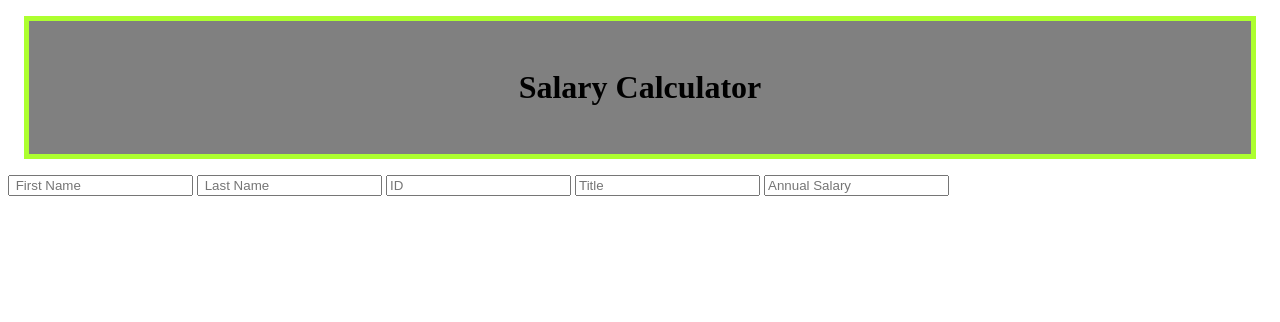
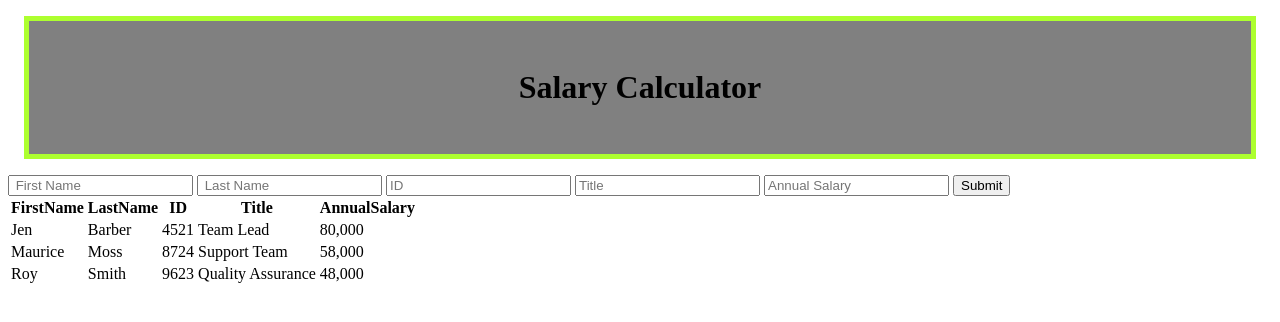
Before and after one commit to subash411/weekend-jquery-salary-calculator, a plain HTML site: page index.html in a window 1280 px wide. Drawn offline with Linux system fonts and the light colour scheme.

Commit message:
added table

```diff
--- a/index.html
+++ b/index.html
@@ -58,19 +58,54 @@
         <!--Annual Salary input-->
         <input
         id= "nameInput"
-        type="text"
+        type="number"
         placeholder="Annual Salary"
 
         />
 
+        <!--Submit button-->
+        <input
+        type="submit"
+        value="Submit"
 
+        />
+    </form>
 
-
-
-
-
-
-    </form>
+    <table>
+        <thead>
+            <tr>
+                <th>FirstName</th>
+                <th>LastName</th>
+                <th>ID</th>
+                <th>Title</th>
+                <th>AnnualSalary</th>
+                <th></th>
+            </tr>
+        </thead>
+        <tbody>
+            <tr>
+                <td>Jen</td>
+                <td>Barber</td>
+                <td>4521</td>
+                <td>Team Lead</td>
+                <td>80,000</td>
+            </tr>
+            <tr>
+                <td>Maurice</td>
+                <td>Moss</td>
+                <td>8724</td>
+                <td>Support Team</td>
+                <td>58,000</td>
+            </tr>
+            <tr>
+                <td>Roy</td>
+                <td>Smith</td>
+                <td>9623</td>
+                <td>Quality Assurance</td>
+                <td>48,000</td>
+            </tr>
+        </tbody>
+    </table>
 
     </body>
 </html>
```
